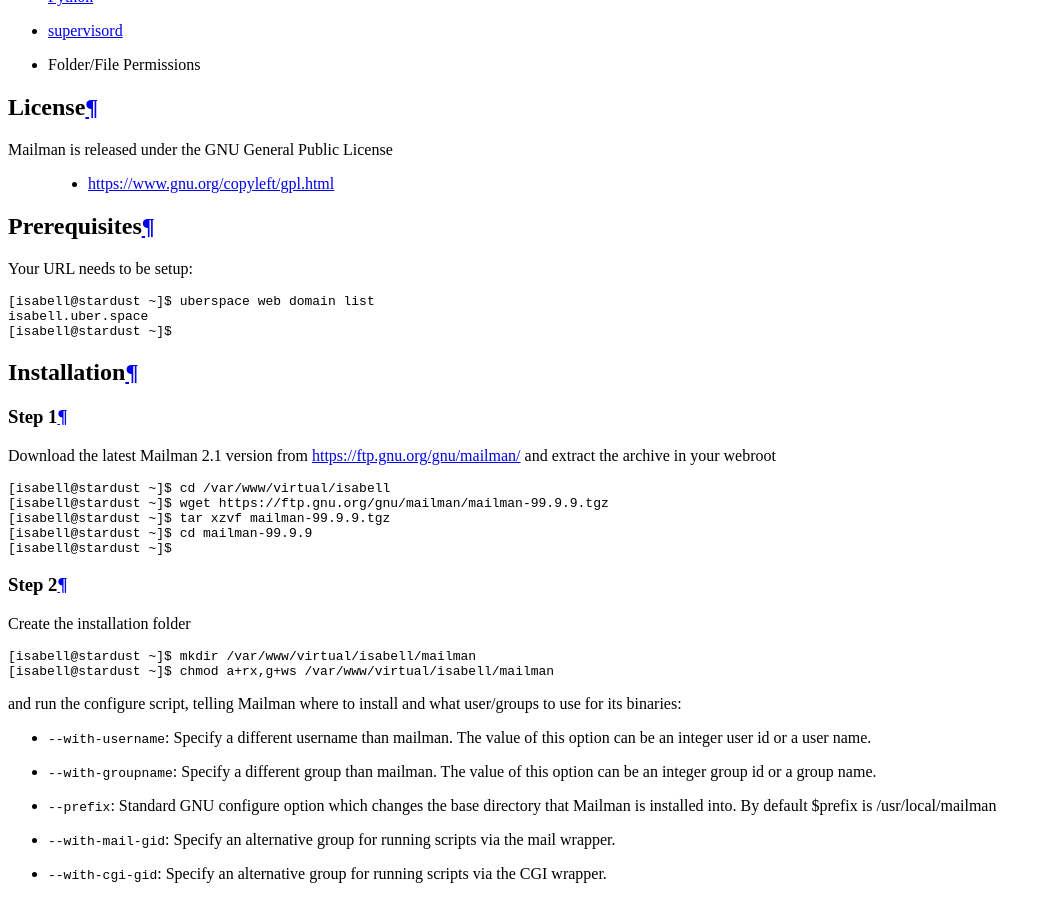
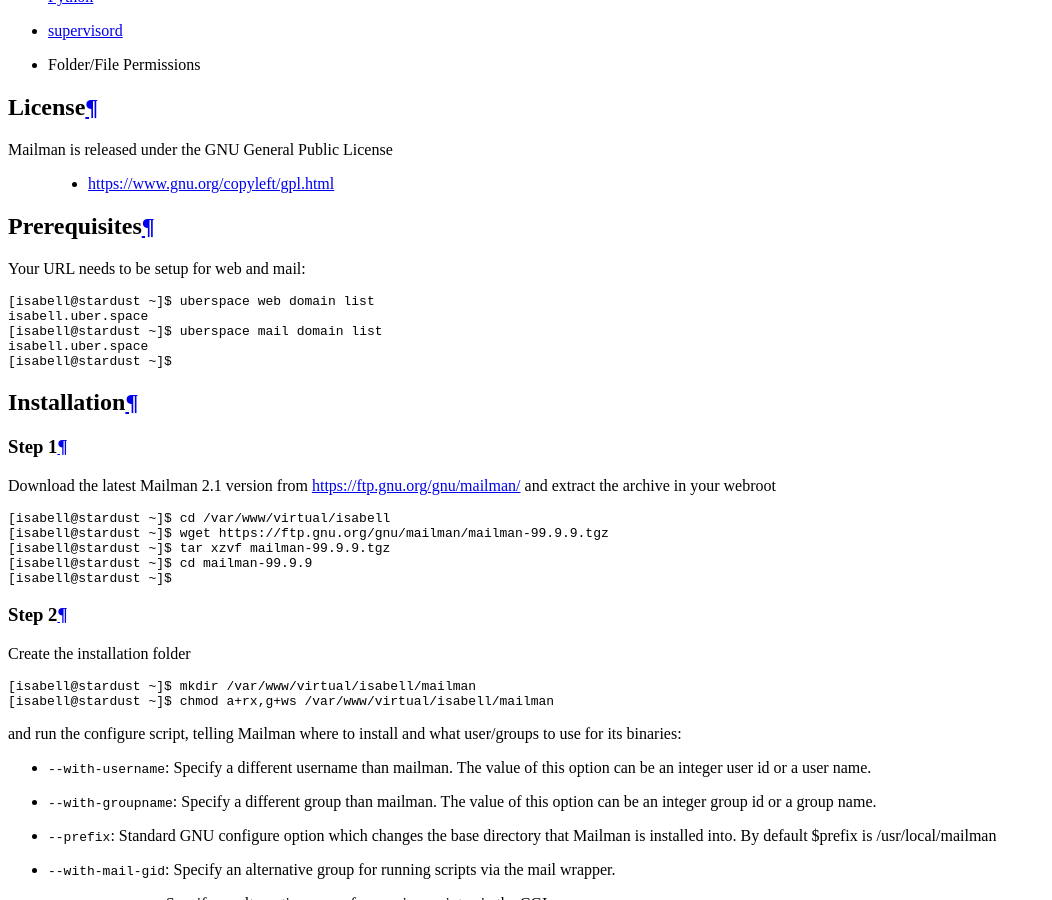
Before and after one commit to Uberspace/lab, a Sphinx documentation site: the page built from source/guide_mailman.rst, in a window 1280 px wide and 900 px high, scrolled down 1435 px. Shown: the whole window, without its empty margins (0-1052 px from the left). Built offline with Sphinx 7.4.7 and the Read the Docs theme 2.0.0, drawn with Linux system fonts in a browser that asks for light colours.

Commit message:
include mail domain setup

```diff
--- a/source/guide_mailman.rst
+++ b/source/guide_mailman.rst
@@ -31,11 +31,13 @@
 Prerequisites
 =============
 
-Your URL needs to be setup:
+Your URL needs to be setup for web and mail:
 
 ::
 
  [isabell@stardust ~]$ uberspace web domain list
+ isabell.uber.space
+ [isabell@stardust ~]$ uberspace mail domain list
  isabell.uber.space
  [isabell@stardust ~]$
 
```
